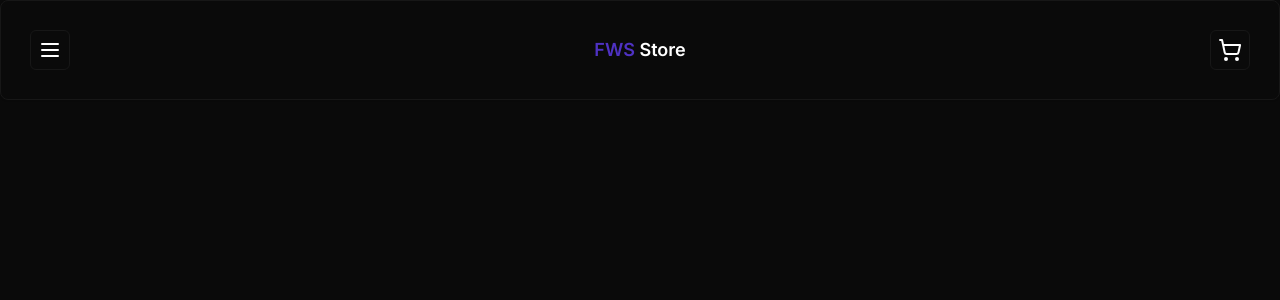
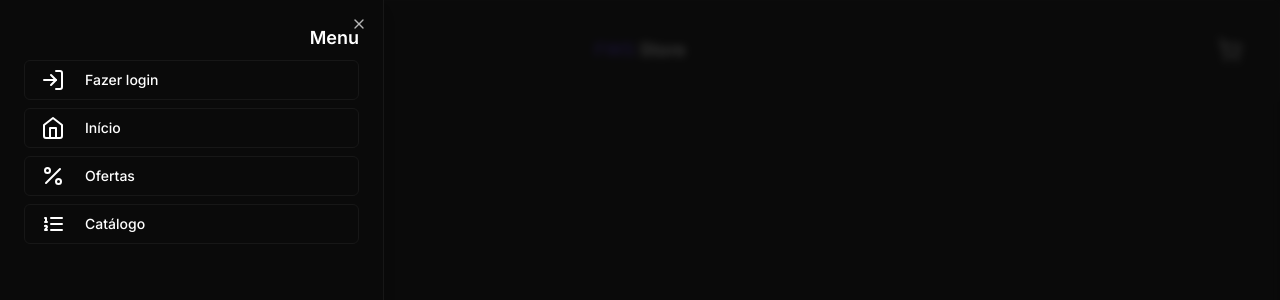
Before and after one commit to AndersonD4vid/e-commerce-com-nextjs, a Next.js app: page / in a window 1280 px wide. Both pictures are taken after a click on the button 49 px from the left and 49 px from the top of the page. Shown: the top 300 px of the page. Built offline with nearby package versions, Linux system fonts and the light colour scheme.

Commit message:
chore: add next auth setup

```diff
--- /dev/null
+++ b/src/app/api/auth/[...nextauth]/route.ts
@@ -0,0 +1,7 @@
+import NextAuth from "next-auth"
+import { authOptions } from "@/lib/auth"
+
+
+const handler = NextAuth(authOptions);
+
+export {handler as GET, handler as POST};
--- a/src/components/ui/header.tsx
+++ b/src/components/ui/header.tsx
@@ -1,13 +1,52 @@
-import { MenuIcon, ShoppingCartIcon } from "lucide-react";
+import { MenuIcon, ShoppingCartIcon, LogInIcon, PercentIcon, ListOrderedIcon, HomeIcon } from "lucide-react";
 import { Button } from "./button";
 import { Card } from "./card";
+import {
+    Sheet,
+    SheetContent,
+    SheetFooter,
+    SheetTrigger,
+  } from "@/components/ui/sheet"
+
 
 const Header = () => {
     return (
        <Card className="flex p-[1.8rem] justify-between items-center">
-        <Button size="icon" variant="outline">
-            <MenuIcon />
-        </Button>
+        <Sheet>
+            <SheetTrigger asChild>
+            <Button size="icon" variant="outline">
+                <MenuIcon />
+            </Button>
+            </SheetTrigger>
+            <SheetContent side="left">
+                <SheetFooter className="text-left text-lg font-semibold">
+                    Menu
+                </SheetFooter>
+
+                <div className="mt-2 flex flex-col gap-2">
+                    <Button className="w-full justify-start gap-5" variant="outline">
+                        <LogInIcon />
+                        Fazer login
+                    </Button>
+
+                    <Button className="w-full justify-start gap-5" variant="outline">
+                        <HomeIcon />
+                       Início
+                    </Button>
+
+                    <Button className="w-full justify-start gap-5" variant="outline">
+                        <PercentIcon />
+                       Ofertas
+                    </Button>
+
+                    <Button className="w-full justify-start gap-5" variant="outline">
+                        <ListOrderedIcon />
+                       Catálogo
+                    </Button>
+                </div>
+            </SheetContent>
+        </Sheet>
+
 
         <h1 className="font-semibold text-lg"><span className="text-primary">FWS</span> Store</h1>
 
--- /dev/null
+++ b/src/components/ui/sheet.tsx
@@ -0,0 +1,146 @@
+"use client"
+
+import * as React from "react"
+import * as SheetPrimitive from "@radix-ui/react-dialog"
+import { cva, type VariantProps } from "class-variance-authority"
+import { X } from "lucide-react"
+
+import { cn } from "@/lib/utils"
+
+const Sheet = SheetPrimitive.Root
+
+const SheetTrigger = SheetPrimitive.Trigger
+
+const SheetClose = SheetPrimitive.Close
+
+const SheetPortal = ({
+  className,
+  ...props
+}: SheetPrimitive.DialogPortalProps) => (
+  <SheetPrimitive.Portal className={cn(className)} {...props} />
+)
+SheetPortal.displayName = SheetPrimitive.Portal.displayName
+
+const SheetOverlay = React.forwardRef<
+  React.ElementRef<typeof SheetPrimitive.Overlay>,
+  React.ComponentPropsWithoutRef<typeof SheetPrimitive.Overlay>
+>(({ className, ...props }, ref) => (
+  <SheetPrimitive.Overlay
+    className={cn(
+      "fixed inset-0 z-50 bg-background/80 backdrop-blur-sm data-[state=open]:animate-in data-[state=closed]:animate-out data-[state=closed]:fade-out-0 data-[state=open]:fade-in-0",
+      className
+    )}
+    {...props}
+    ref={ref}
+  />
+))
+SheetOverlay.displayName = SheetPrimitive.Overlay.displayName
+
+const sheetVariants = cva(
+  "fixed z-50 gap-4 bg-background p-6 shadow-lg transition ease-in-out data-[state=open]:animate-in data-[state=closed]:animate-out data-[state=closed]:duration-300 data-[state=open]:duration-500",
+  {
+    variants: {
+      side: {
+        top: "inset-x-0 top-0 border-b data-[state=closed]:slide-out-to-top data-[state=open]:slide-in-from-top",
+        bottom:
+          "inset-x-0 bottom-0 border-t data-[state=closed]:slide-out-to-bottom data-[state=open]:slide-in-from-bottom",
+        left: "inset-y-0 left-0 h-full w-3/4 border-r data-[state=closed]:slide-out-to-left data-[state=open]:slide-in-from-left sm:max-w-sm",
+        right:
+          "inset-y-0 right-0 h-full w-3/4  border-l data-[state=closed]:slide-out-to-right data-[state=open]:slide-in-from-right sm:max-w-sm",
+      },
+    },
+    defaultVariants: {
+      side: "right",
+    },
+  }
+)
+
+interface SheetContentProps
+  extends React.ComponentPropsWithoutRef<typeof SheetPrimitive.Content>,
+    VariantProps<typeof sheetVariants> {}
+
+const SheetContent = React.forwardRef<
+  React.ElementRef<typeof SheetPrimitive.Content>,
+  SheetContentProps
+>(({ side = "right", className, children, ...props }, ref) => (
+  <SheetPortal>
+    <SheetOverlay />
+    <SheetPrimitive.Content
+      ref={ref}
+      className={cn(sheetVariants({ side }), className)}
+      {...props}
+    >
+      {children}
+      <SheetPrimitive.Close className="absolute right-4 top-4 rounded-sm opacity-70 ring-offset-background transition-opacity hover:opacity-100 focus:outline-none focus:ring-2 focus:ring-ring focus:ring-offset-2 disabled:pointer-events-none data-[state=open]:bg-secondary">
+        <X className="h-4 w-4" />
+        <span className="sr-only">Close</span>
+      </SheetPrimitive.Close>
+    </SheetPrimitive.Content>
+  </SheetPortal>
+))
+SheetContent.displayName = SheetPrimitive.Content.displayName
+
+const SheetHeader = ({
+  className,
+  ...props
+}: React.HTMLAttributes<HTMLDivElement>) => (
+  <div
+    className={cn(
+      "flex flex-col space-y-2 text-center sm:text-left",
+      className
+    )}
+    {...props}
+  />
+)
+SheetHeader.displayName = "SheetHeader"
+
+const SheetFooter = ({
+  className,
+  ...props
+}: React.HTMLAttributes<HTMLDivElement>) => (
+  <div
+    className={cn(
+      "flex flex-col-reverse sm:flex-row sm:justify-end sm:space-x-2",
+      className
+    )}
+    {...props}
+  />
+)
+SheetFooter.displayName = "SheetFooter"
+
+const SheetTitle = React.forwardRef<
+  React.ElementRef<typeof SheetPrimitive.Title>,
+  React.ComponentPropsWithoutRef<typeof SheetPrimitive.Title>
+>(({ className, ...props }, ref) => (
+  <SheetPrimitive.Title
+    ref={ref}
+    className={cn("text-lg font-semibold text-foreground", className)}
+    {...props}
+  />
+))
+SheetTitle.displayName = SheetPrimitive.Title.displayName
+
+const SheetDescription = React.forwardRef<
+  React.ElementRef<typeof SheetPrimitive.Description>,
+  React.ComponentPropsWithoutRef<typeof SheetPrimitive.Description>
+>(({ className, ...props }, ref) => (
+  <SheetPrimitive.Description
+    ref={ref}
+    className={cn("text-sm text-muted-foreground", className)}
+    {...props}
+  />
+))
+SheetDescription.displayName = SheetPrimitive.Description.displayName
+
+export {
+  Sheet,
+  SheetPortal,
+  SheetOverlay,
+  SheetTrigger,
+  SheetClose,
+  SheetContent,
+  SheetHeader,
+  SheetFooter,
+  SheetTitle,
+  SheetDescription,
+}
--- /dev/null
+++ b/src/lib/auth.ts
@@ -0,0 +1,14 @@
+import { PrismaAdapter } from "@auth/prisma-adapter";
+import GoogleProvider from "next-auth/providers/google";
+import { AuthOptions } from "next-auth";
+import { prismaClient } from "@/lib/prisma"
+
+export const authOptions: AuthOptions = {
+  adapter: PrismaAdapter(prismaClient),
+  providers: [
+    GoogleProvider({
+      clientId: process.env.GOOGLE_CLIENT_ID,
+      clientSecret: process.env.GOOGLE_CLIENT_SECRET,
+    }),
+  ],
+};
--- /dev/null
+++ b/src/lib/prisma.ts
@@ -0,0 +1,19 @@
+import { PrismaClient } from "@prisma/client";
+
+declare global {
+  var cachedPrisma: PrismaClient;
+}
+
+let prisma: PrismaClient;
+if (process.env.NODE_ENV === "production") {
+  prisma = new PrismaClient();
+} else {
+  if (!global.cachedPrisma) {
+    global.cachedPrisma = new PrismaClient();
+  }
+  prisma = global.cachedPrisma;
+}
+
+export const prismaClient = prisma;
+
+// encerra a conexeão com o banco de dados sempre que o seervidor reiniciar
--- a/tsconfig.json
+++ b/tsconfig.json
@@ -22,6 +22,6 @@
       "@/*": ["./src/*"]
     }
   },
-  "include": ["next-env.d.ts", "**/*.ts", "**/*.tsx", ".next/types/**/*.ts"],
+  "include": ["next-env.d.ts", "**/*.ts", "**/*.tsx", ".next/types/**/*.ts", "env.d.ts"],
   "exclude": ["node_modules"]
 }
```
Also changed, not shown: env.d.ts (added, +7 -0 lines), 2 other files (tests, documents, lock files or other folders).
